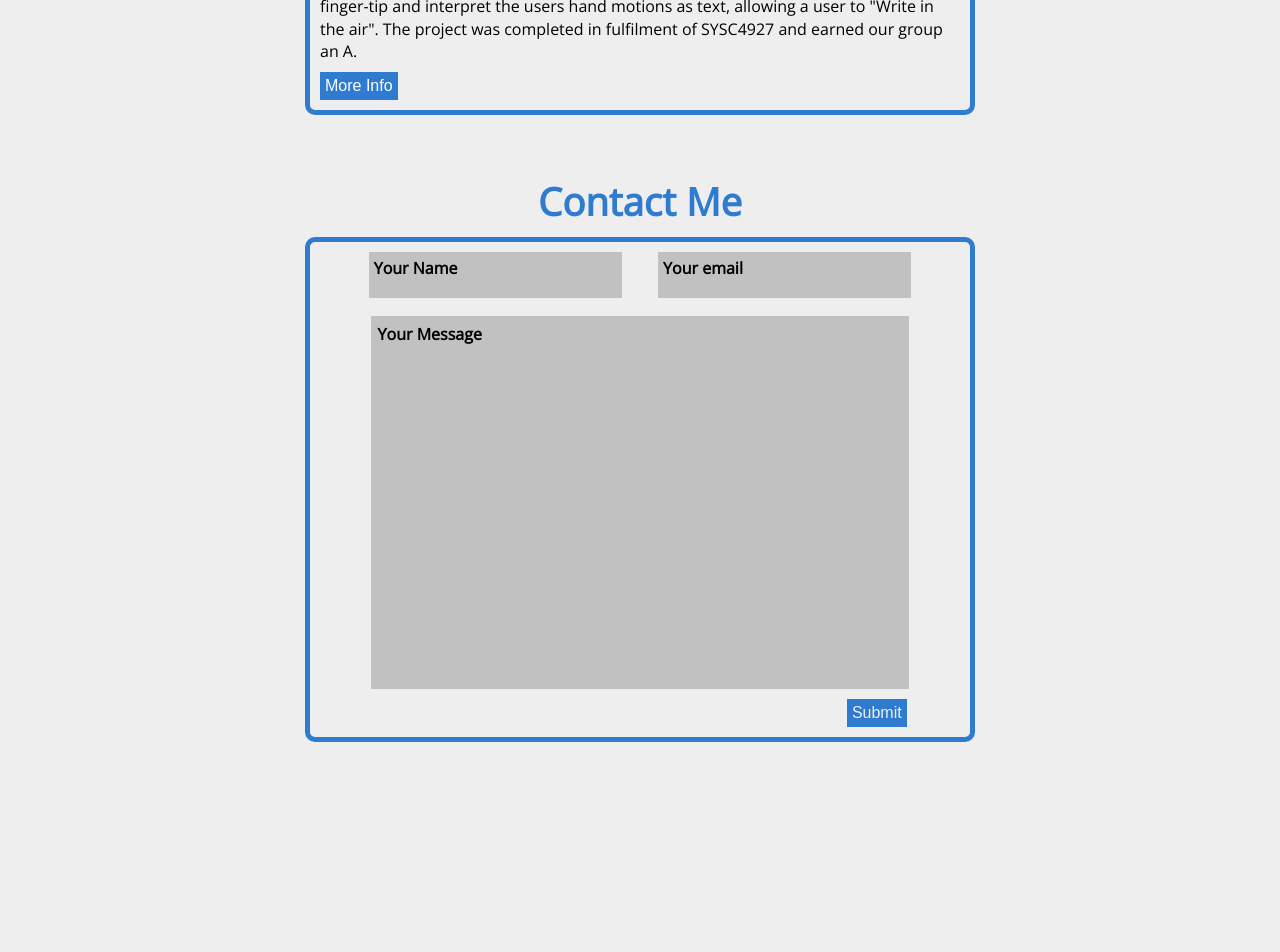
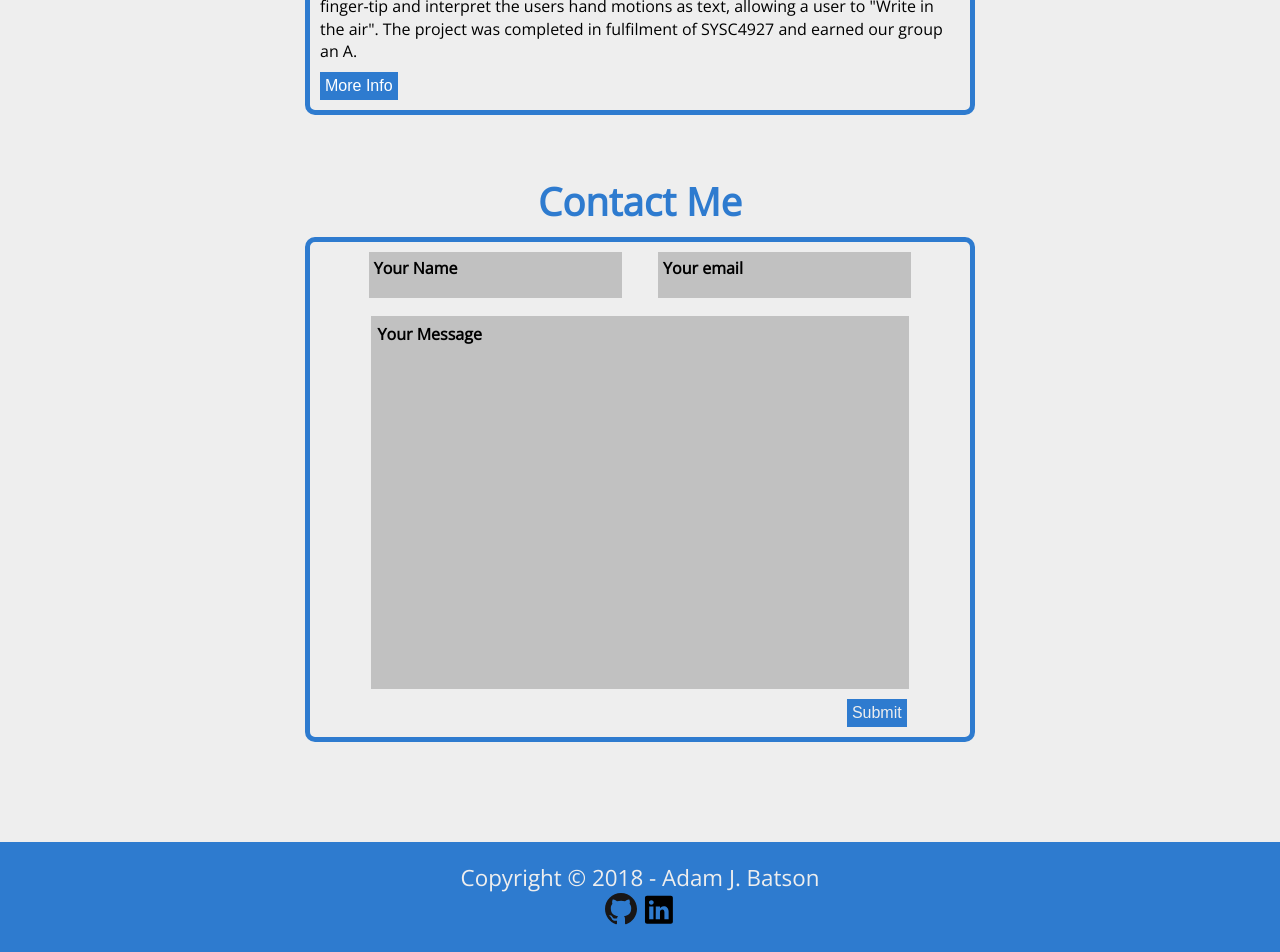
Before and after one commit to adambatson/adambatson.github.io, a Jekyll site: the page built from index.html, in a window 1280 px wide. Shown: the part 1485-2437 px from the top of the page. Built offline with Jekyll 4.4.1, drawn with Linux system fonts in a browser that asks for light colours; nearby versions of some CDN libraries; before the commit the page ends 2327 px from its top, so only the background shows below that.

Commit message:
Add footer

```diff
--- /dev/null
+++ b/_includes/footer.html
@@ -0,0 +1,7 @@
+<div id="footer">
+Copyright &copy; 2018 - Adam J. Batson
+<ul>
+	<li><a href="https://github.com/adambatson"><img src="/images/if_github_317712.svg"></a></li>
+	<li><a href="https://www.linkedin.com/in/adam-batson-128176133/"><img src="/images/if_11-linkedin_104493.svg"></a></li>
+</ul>
+</div>
--- a/css/style.scss
+++ b/css/style.scss
@@ -60,10 +60,6 @@ p {
 		display: none;
 	}
 	list-style-type: none;
-	// position: absolute;
-	// top: 20px;
-	// right: 1;
-	// padding-right: 20px;
 	float: right;
 
 	li {
@@ -83,28 +79,6 @@ p {
 	img {
 		width: 32px;
 	}
-}
-
-.smNavList {
-	list-style-type:none;
-
-	li {
-		display: inline-block;
-		padding-right: 10px;
-	}
-
-	a {
-		color: inherit;
-		text-decoration: none;
-	}
-}
-
-#navBtn {
-	position: absolute;
-    top: 20;
-    right: 1;
-    display: none;
-    padding-right: 20px;
 }
 
 #meImg {
@@ -301,4 +275,19 @@ h1 {
 	font-size: $mainFontSize;
 }
 
+#footer {
+	background-color: $blue;
+	font-size: 1.4em;
+	padding: 20px;
+	color: #eeeeee;
+	text-align: center;
+
+	li {
+		display: inline-block;
+		img {
+			width: 32px;
+		}
+	}
+}
+
 {% include css/project.scss %}
--- a/index.html
+++ b/index.html
@@ -63,4 +63,5 @@ Lorem ipsum dolor sit amet, consectetur adipiscing elit. Vestibulum dictum lectu
 		</div>
 
 	</body>
+	{% include footer.html %}
 </html>
```
